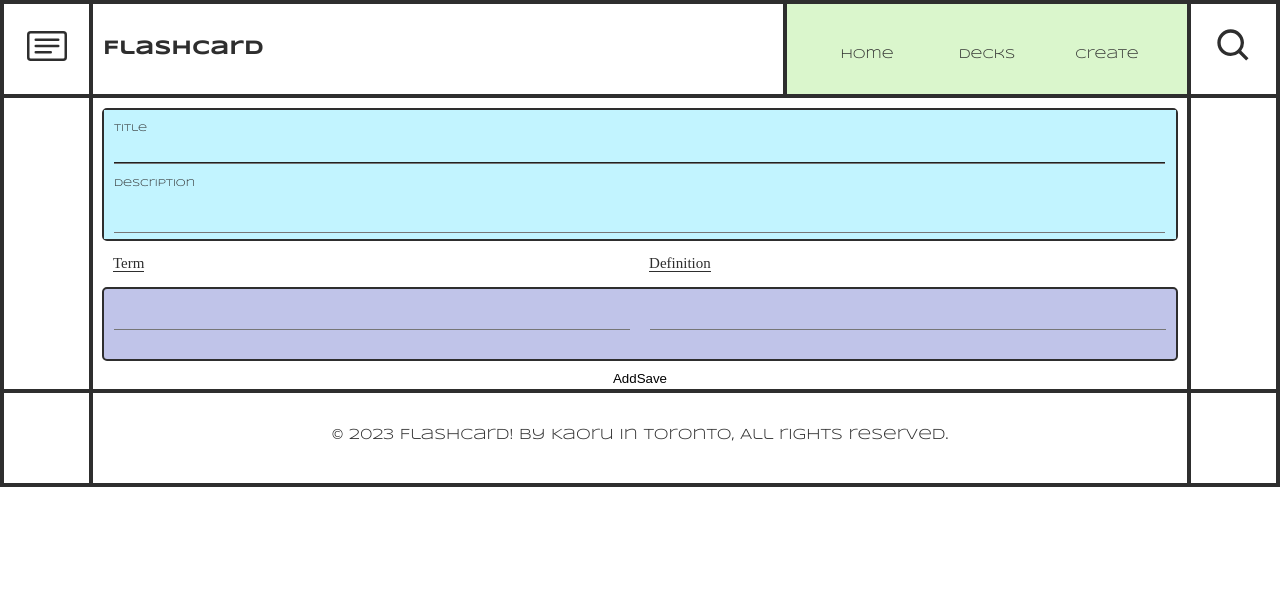
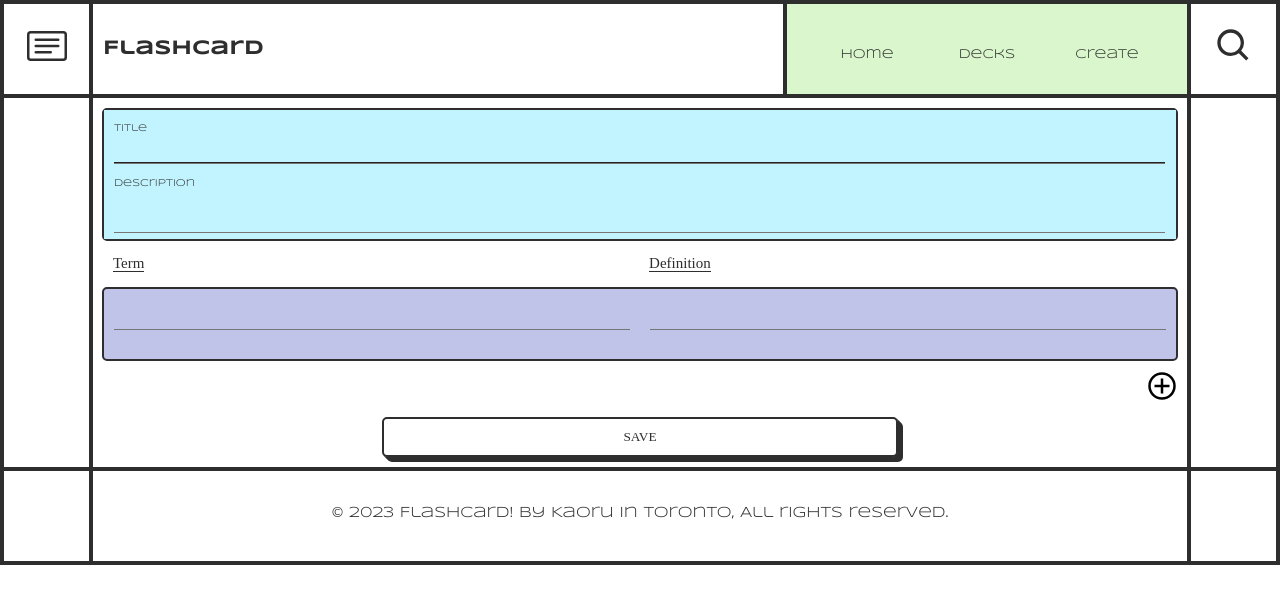
Before and after one commit to CarlSmoky/flashcard_client, a React (Create React App) app: page /create in a window 1280 px wide. Shown: the top 604 px of the page. Built offline with nearby package versions, Linux system fonts and the light colour scheme; no server answers; a web font is replaced by a local one.

Commit message:
Add buttons

```diff
--- a/src/pages/Create.jsx
+++ b/src/pages/Create.jsx
@@ -3,6 +3,8 @@ import styled from 'styled-components'
 import DeckDetailsForm from '../components/DeckDetailsForm'
 import CreateCardHeader from '../components/CardDetailsHeader'
 import CardForm from '../components/CardForm'
+import { GrAddCircle } from 'react-icons/gr'
+import Button from '../components/Button'
 
 const Create = () => {
   // Deck
@@ -20,7 +22,7 @@ const Create = () => {
   const [newCardContents, setNewCardContents] = useState([{ ...defaultCard }]);
 
   const createNewCard = () => {
-    setNewCardContents(prev => ([ ...prev, {...defaultCard} ]));
+    setNewCardContents(prev => ([...prev, { ...defaultCard }]));
   };
 
   const editCardContents = (index, cardContents) => {
@@ -50,10 +52,16 @@ const Create = () => {
           newDeckContents={newDeckContents}
           setNewDeckContents={setNewDeckContents}
         />
-      <CreateCardHeader/>
+        <CreateCardHeader />
         {cardFormItems}
-      <button onClick={createNewCard}>Add</button>
-      <button>Save</button>
+        <div className='addButton'>
+          <button onClick={createNewCard}>
+            <GrAddCircle />
+          </button>
+        </div>
+        <div className="saveButton">
+          <Button text='Save' />
+        </div>
       </form>
     </Wrapper>
   )
@@ -61,6 +69,20 @@ const Create = () => {
 
 const Wrapper = styled.div`
 
+.addButton {
+  text-align: right;
+  button {
+    margin: 0 1rem;
+  }
+}
+
+  button {
+    svg {
+      font-size: 3rem;
+      text-align: left;
+    }
+  }
+
 `
 
 export default Create
```
Lines whose indentation alone changed are shown as unchanged.
